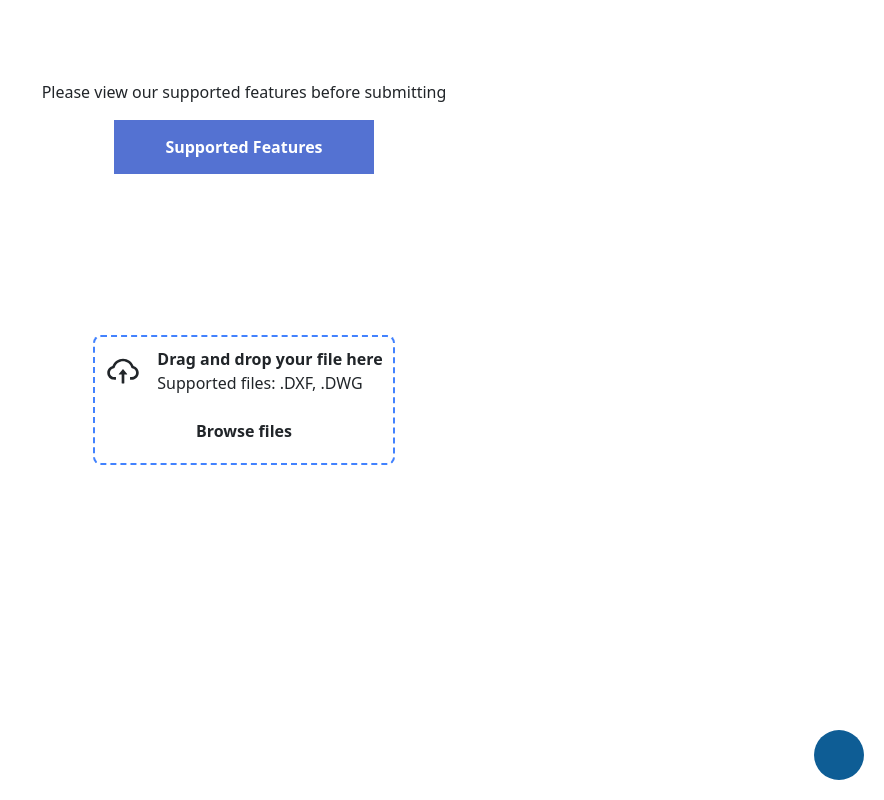
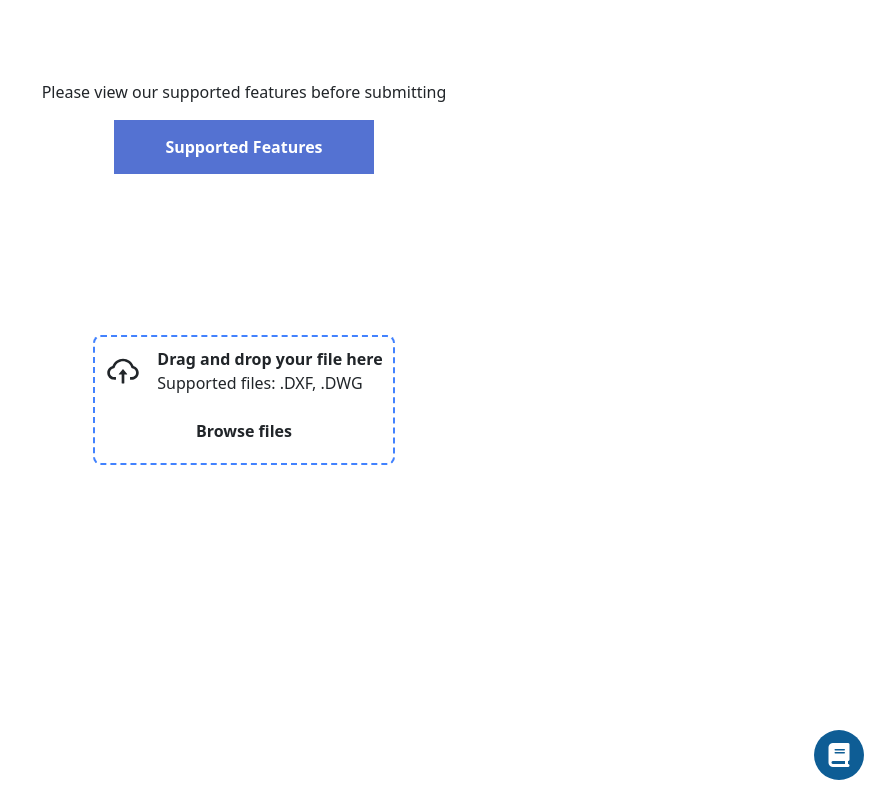
Before and after one commit to dewitte0210/CS458_002_MathiasDieCompany, a React (Create React App) app in the folder FrontEnd/file-submission/: page / in a window 1280 px wide. Shown: the whole page, without its empty margins (396-1280 px from the left). Built offline with nearby package versions, Linux system fonts and the light colour scheme.

Commit message:
added an icon

```diff
--- a/FrontEnd/file-submission/src/Components/UploadAndShow.css
+++ b/FrontEnd/file-submission/src/Components/UploadAndShow.css
@@ -162,11 +162,6 @@
   border: none;
   font-size: 16px;
   background: rgb(84, 114, 210);
-  background: linear-gradient(
-    circle,
-    rgba(84, 114, 210, 1) 0%,
-    rgba(0, 95, 255, 1) 100%
-  );
   font-weight: 600;
   color: #ffffff;
   cursor: pointer;
--- a/FrontEnd/file-submission/src/Components/UserManual.jsx
+++ b/FrontEnd/file-submission/src/Components/UserManual.jsx
@@ -1,5 +1,6 @@
 import React, { useState, useRef } from "react";
 import styles from "./UserManual.module.css";
+import "@fortawesome/fontawesome-free/css/all.min.css"
 
 /**
  * UserManual - Handles a user manual with key information on using the app
@@ -93,7 +94,7 @@
       <div className={styles["fade-out-panel-container"]}>
         {/* Manual book icon */}
         <button className={styles["manual-button"]} ref={manualButtonRef} onClick={toggleManual}>
-          <i className={`${styles["fas"]} ${styles["fa-book"]}`}></i>
+          <i className='fas fa-book'></i>
         </button>
 
         {/* Manual Panel */}
```
Also changed, not shown: 1 other file (tests, documents, lock files or other folders).
